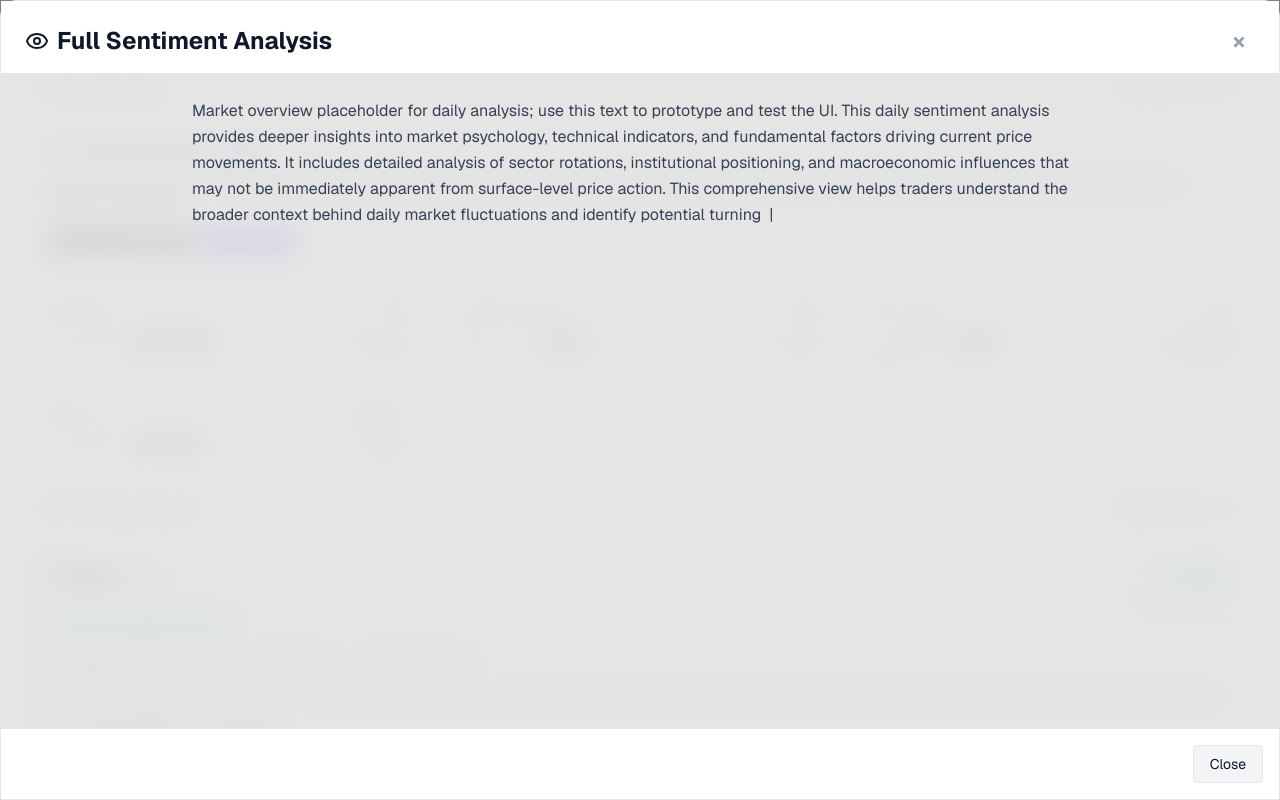
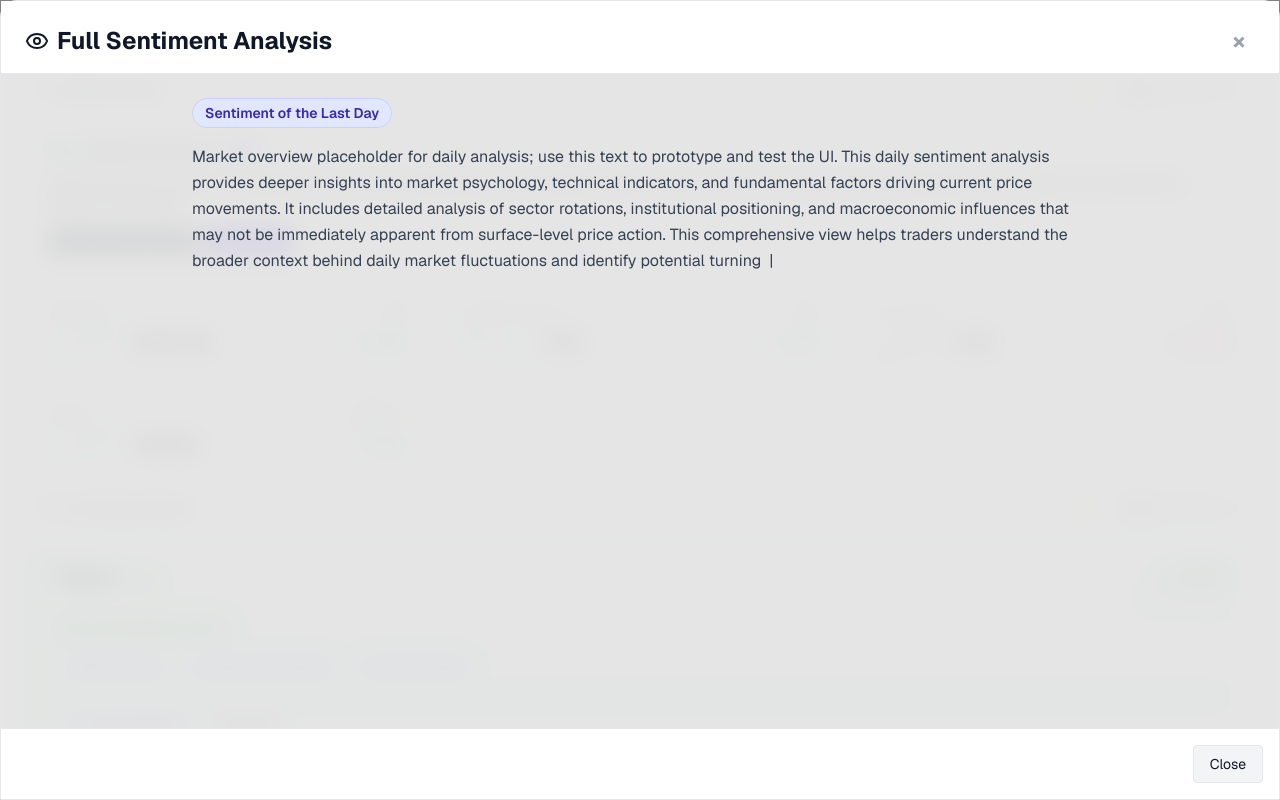
Before and after one commit to eddietal2/pivotal.ai, a Next.js app in the folder f-e/: page /home in a window 1280 px wide. Both pictures are taken after a click on the button "View Full Sentiment". Shown: the top 800 px of the page. Built offline with nearby package versions, Linux system fonts and the light colour scheme.

Commit message:
Sentiment of the last --- (text updates)

```diff
--- a/f-e/components/ui/MarketOverview.tsx
+++ b/f-e/components/ui/MarketOverview.tsx
@@ -260,6 +260,13 @@ export default function MarketOverview({ pulses, timeframe, onOpenInfo, onStateC
         ariaLabel="Full sentiment analysis modal"
       >
         <div className="max-w-4xl mx-auto">
+          {timeframe && (
+            <div className="mb-4 flex justify-start">
+              <span className="inline-flex items-center px-3 py-1 text-sm font-semibold rounded-full bg-indigo-100 text-indigo-800 dark:bg-indigo-900 dark:text-indigo-200 border border-indigo-200 dark:border-indigo-700">
+                {timeframe === 'D' ? 'Sentiment of the Last Day' : timeframe === 'W' ? 'Sentiment of the Last Week' : timeframe === 'M' ? 'Sentiment of the Last Month' : 'Sentiment of the Last Year'}
+              </span>
+            </div>
+          )}
           <p className="text-gray-700 dark:text-gray-300 leading-relaxed whitespace-pre-line">
             {modalDisplayedText || 'No full sentiment analysis available.'}
             {modalTyping && modalDisplayedText.length < (fullSentiment?.length ?? 0) && (
```
